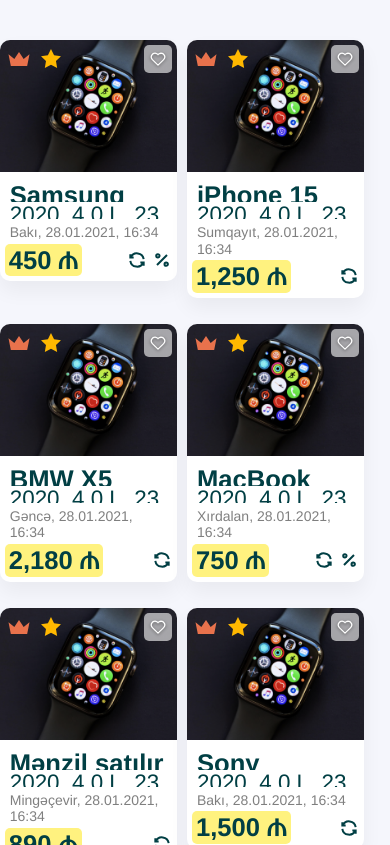
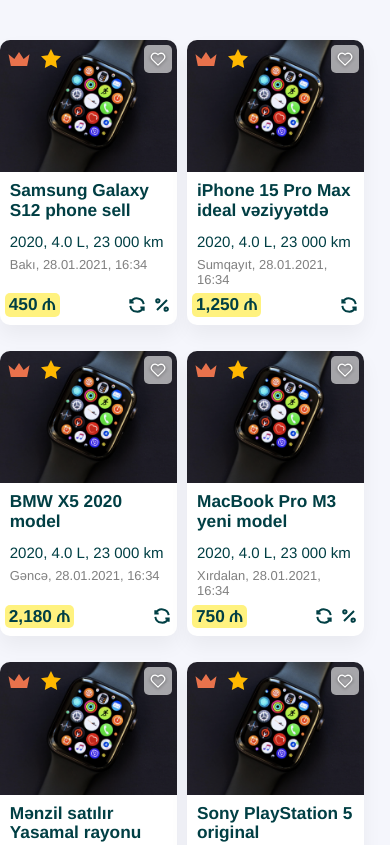
Before and after one commit to sharkwest661/blonex, a Next.js app: page / in a window 390 px wide. Shown: the part 723-1568 px from the top of the page. Built offline with nearby package versions, Linux system fonts and the light colour scheme; no server answers.

Commit message:
style: Update PostCard styles for improved layout and typography - Define specific font sizes for titles, subtitles, and meta information - Enhance layout structure with flex properties for better responsiveness - Adjust heights and margins for consistent spacing

```diff
--- a/src/components/PostCard/PostCard.module.scss
+++ b/src/components/PostCard/PostCard.module.scss
@@ -1,5 +1,11 @@
 // src/components/PostCard/PostCard.module.scss
 @import "../../styles/variables.scss";
+
+// PostCard-specific font sizes (scaled to match original 67.5% base)
+$post-title-size: 1.08rem; // Equivalent to 1.6rem in original
+$post-subtitle-size: 0.94rem; // Equivalent to 1.4rem in original
+$post-meta-size: 0.81rem; // Equivalent to 1.2rem in original
+$post-price-size: 1.08rem; // Equivalent to 1.6rem in original
 
 // Main post card container
 .post__item {
@@ -11,6 +17,9 @@
   overflow: hidden;
   transition: 0.3s;
   z-index: -1 !important;
+  height: 100%; // Fill grid cell completely
+  display: flex;
+  flex-direction: column;
 
   &:hover {
     box-shadow: 0px 0px 0px 0px $primary-color,
@@ -45,6 +54,7 @@
   width: 100%;
   aspect-ratio: 1.34/1;
   z-index: 0 !important;
+  flex: 0 0 auto; // Don't allow flex grow/shrink
 
   > img {
     width: 100%;
@@ -225,6 +235,9 @@
   position: relative;
   color: rgba(0, 0, 0, 0.5);
   padding-top: 4px !important;
+  flex: 1 0 auto; // Grow to fill remaining space
+  display: flex;
+  flex-direction: column;
 
   p {
     margin-bottom: 3px !important;
@@ -241,6 +254,9 @@
 
 .post__content {
   padding: 0 5px;
+  flex: 1 0 auto; // Grow to fill space
+  display: flex;
+  flex-direction: column;
 
   @media screen and (max-width: calc(#{$breakpoint-md} - 1px)) {
     padding: 0 5px;
@@ -252,8 +268,6 @@
   display: block;
   height: 21px;
   margin: 5px 0 0;
-  font-family: $font-family-bold;
-  font-size: 1.6rem;
   font-weight: 500;
   line-height: 1.125;
   color: $primary-color;
@@ -274,8 +288,6 @@
 .other_post_title {
   display: block;
   margin: 5px 0 0;
-  font-family: $font-family-bold;
-  font-size: 1.6rem;
   font-weight: 500;
   line-height: 1.125;
   color: $primary-color;
@@ -305,11 +317,19 @@
   }
 }
 
+.post__title,
+.other_post_title {
+  font-family: $font-family-bold;
+  font-size: $post-title-size;
+  height: 2.5em; // Fixed height for 2 lines of text
+  margin-bottom: 0.5em;
+}
+
 .post__title2 {
   display: block;
-  height: 17px;
+  height: 1.25em; // Fixed height for 1 line
   margin: 0 0 5px;
-  font-size: 1.4rem;
+  font-size: $post-subtitle-size;
   font-weight: 500 !important;
   color: $primary-color;
   overflow: hidden;
@@ -328,7 +348,7 @@
 
 .post__meta {
   margin-bottom: 5px !important;
-  font-size: $font-size-small;
+  font-size: $post-meta-size;
   color: rgba(0, 0, 0, 0.5);
 }
 
@@ -337,6 +357,9 @@
   display: flex;
   justify-content: space-between;
   align-items: center;
+  margin-top: auto; // Push to bottom
+  flex: 0 0 auto; // Don't grow
+  min-height: 30px; // Consistent height
   // No padding - matches original d-flex justify-content-between structure
 }
 
@@ -344,7 +367,7 @@
 .post__price {
   padding: 2px 4px;
   font-family: $font-family-bold;
-  font-size: 1.6rem;
+  font-size: $post-price-size;
   line-height: 1.125;
   color: $primary-color;
   background-color: rgba($secondary-color, 0.5);
```
